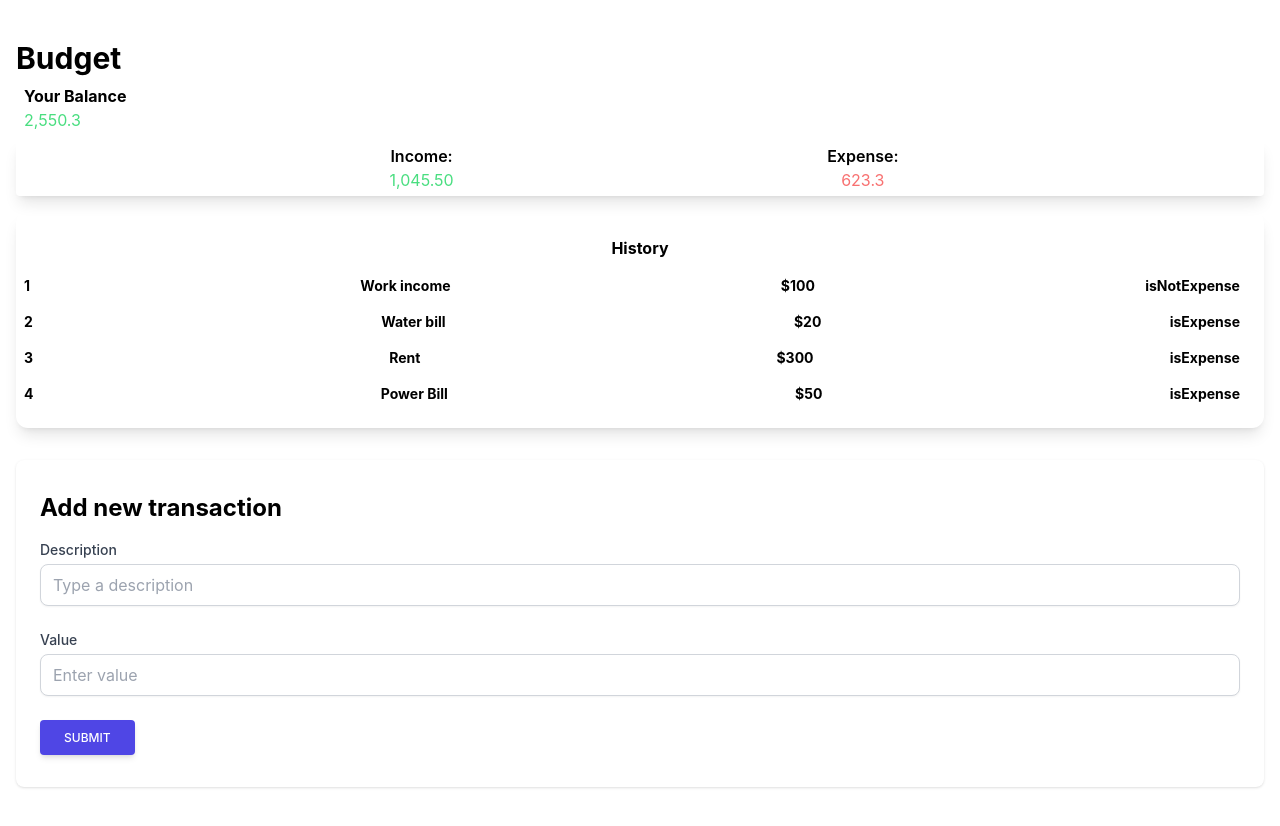
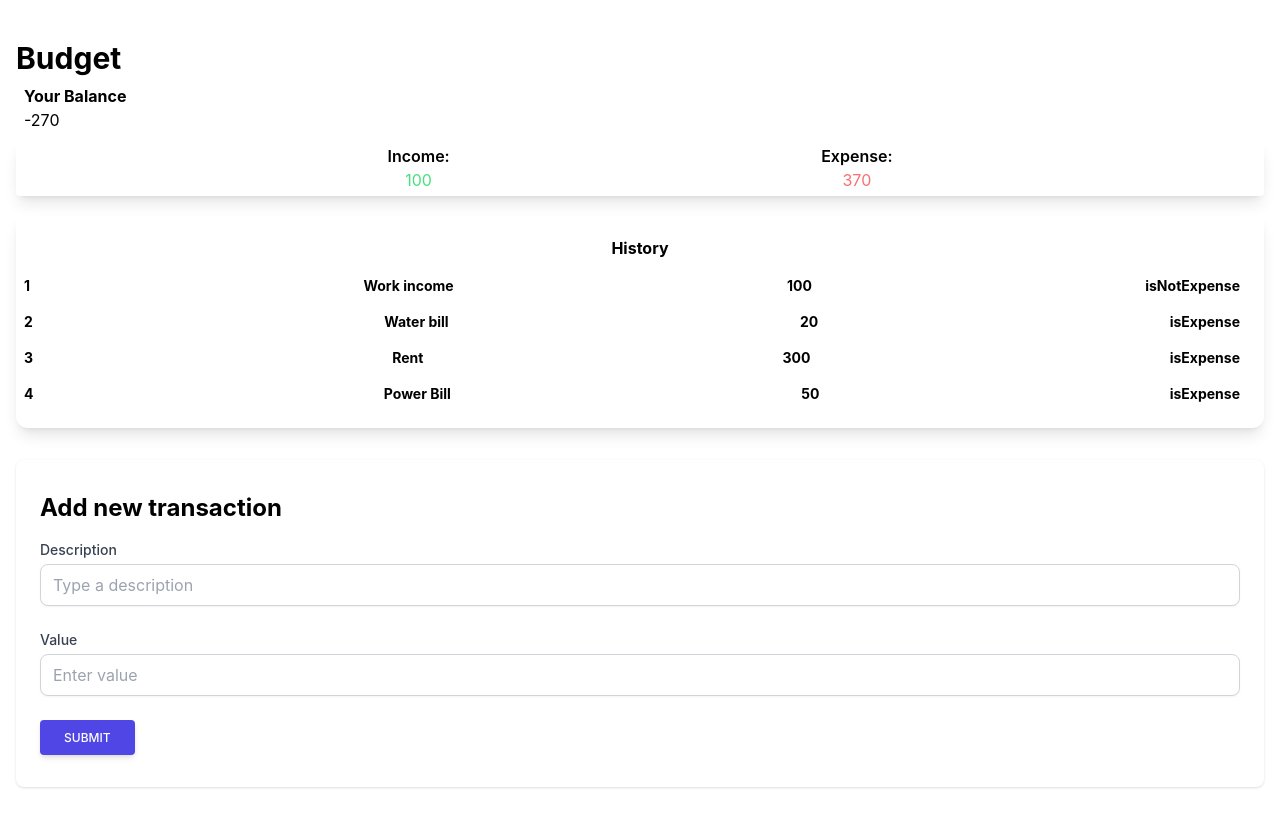
Before and after one commit to forworkismail/react-state-management, a React (Create React App) app: page / in a window 1280 px wide. Built offline with nearby package versions, Linux system fonts and the light colour scheme; the HTML template or start-up script is replaced by a standard one.

Commit message:
Create useEffect to calculate total balance

```diff
--- a/src/App.js
+++ b/src/App.js
@@ -1,22 +1,42 @@
-import { useState } from 'react';
+import { useEffect, useState } from 'react';
 import History from './components/History';
 import MainHeader from './components/MainHeader';
 import NewTransaction from './components/NewTransaction';
 
 function App() {
   const [entries, setEntries] = useState(initialEntries);
+  const [total, setTotal] = useState(0);
+  const [totalIncome, setTotalIncome] = useState(0);
+  const [totalExpense, setTotalExpense] = useState(0);
 
   const addEntry = (description, value) => {
     const result = {
       id: entries.length + 1,
       description,
-      value
+      value: parseInt(value),
+      isExpense: false
     };
     setEntries([...entries, result]);
   };
+
+  useEffect(() => {
+    let totalIncomes = 0;
+    let totalExpenses = 0;
+    entries.map((entry) => {
+      if (entry.isExpense) {
+        return (totalExpenses += entry.value);
+      }
+      return (totalIncomes += entry.value);
+    });
+    let total = totalIncomes - totalExpenses;
+    setTotal(total);
+    setTotalIncome(totalIncomes);
+    setTotalExpense(totalExpenses);
+  }, [entries]);
+
   return (
     <div className="App container mx-auto px-4 py-10">
-      <MainHeader title="Budget" />
+      <MainHeader title="Budget" total={total} income={totalIncome} expense={totalExpense} />
       <div className="my-4 rounded-xl shadow-lg px-2 py-4 flex flex-col">
         <h3 className=" font-bold py-2 text-center">History</h3>
         {entries.map((entry) => {
@@ -34,25 +54,25 @@ const initialEntries = [
   {
     id: 1,
     description: 'Work income',
-    value: '$100',
+    value: 100,
     isExpense: false
   },
   {
     id: 2,
     description: 'Water bill',
-    value: '$20',
+    value: 20,
     isExpense: true
   },
   {
     id: 3,
     description: 'Rent',
-    value: '$300',
+    value: 300,
     isExpense: true
   },
   {
     id: 4,
     description: 'Power Bill',
-    value: '$50',
+    value: 50,
     isExpense: true
   }
 ];
--- a/src/components/MainHeader.js
+++ b/src/components/MainHeader.js
@@ -1,12 +1,12 @@
 import React from 'react';
 
-function MainHeader({ title }) {
+function MainHeader({ title, total, income, expense }) {
   return (
     <div>
       <h1 className="text-3xl font-bold">{title}</h1>
       <div className="p-2">
         <h3 className="font-bold">Your Balance</h3>
-        <p className="text-green-400">2,550.3</p>
+        <p>{total}</p>
       </div>
       <div
         className="py-1 flex flex-row justify-evenly  rounded
@@ -14,11 +14,11 @@ function MainHeader({ title }) {
       >
         <div className="flex flex-col text-center">
           <span className=" font-semibold">Income:</span>
-          <span className="text-green-400 px-2 rounded">1,045.50</span>
+          <span className="text-green-400 px-2 rounded">{income}</span>
         </div>
         <div className="flex flex-col text-center">
           <span className=" font-semibold">Expense:</span>
-          <span className="text-red-400 px-2 rounded">623.3</span>
+          <span className="text-red-400 px-2 rounded">{expense}</span>
         </div>
       </div>
     </div>
```
